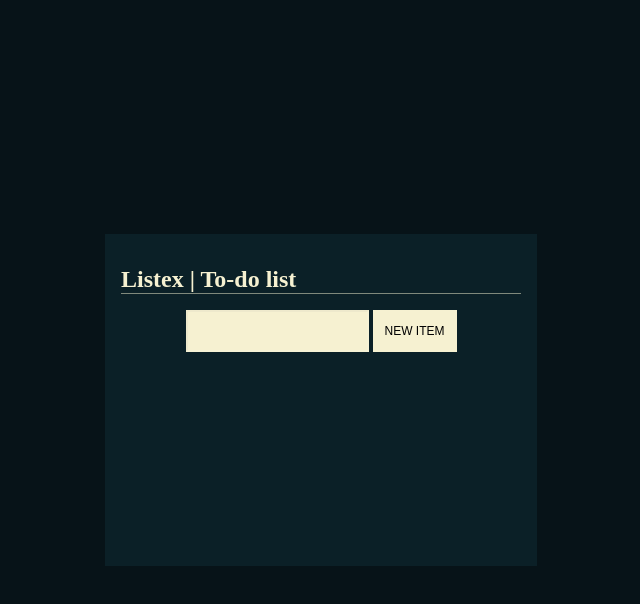
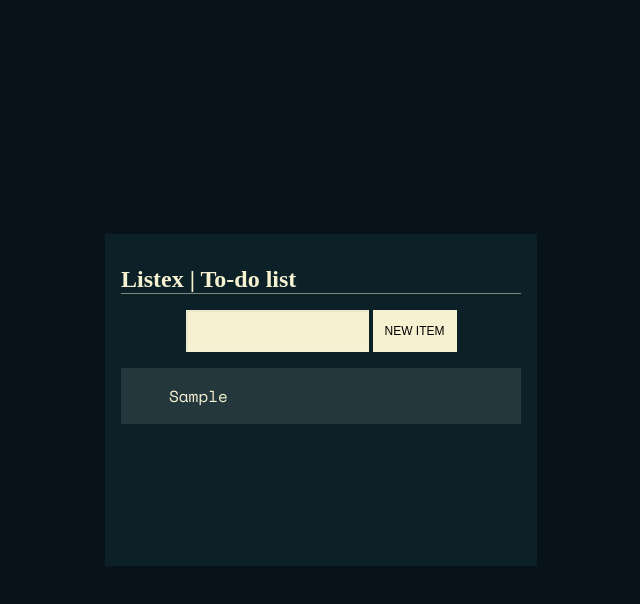
Before and after one commit to devkiloton/Listex, a plain HTML site: page index.html in a window 1280 px wide. Both pictures are taken after typing "Sample" into the empty fields and a click on the button "NEW ITEM". Shown: the whole page, without its empty margins (319-959 px from the left). Drawn offline with nearby package versions, Linux system fonts and the light colour scheme; a web font is replaced by a local one.

Commit message:
Adding elements to the list

```diff
--- a/assets/js/toDoList.js
+++ b/assets/js/toDoList.js
@@ -5,6 +5,12 @@
     const value = input.value;
     console.log(value);
     input.value = "";
+
+    const task = document.querySelector('[data-task]');
+    const content = `<p class="content">${value}</p>`;
+    //inner.HTML defines a HTML or XML syntax
+    task.innerHTML = content;
+    input.value = "";
 }
 
 const newTask = document.querySelector('[data-form-button]');
--- a/index.html
+++ b/index.html
@@ -21,7 +21,11 @@
       </form>
 
       <ul class="list">
-
+        <li class="task" data-task>
+          <p class="content">
+            Add a new Item!
+          </p>
+        </li>
       </ul>
     </div>
     <script src="assets/js/toDoList.js"></script>
```
